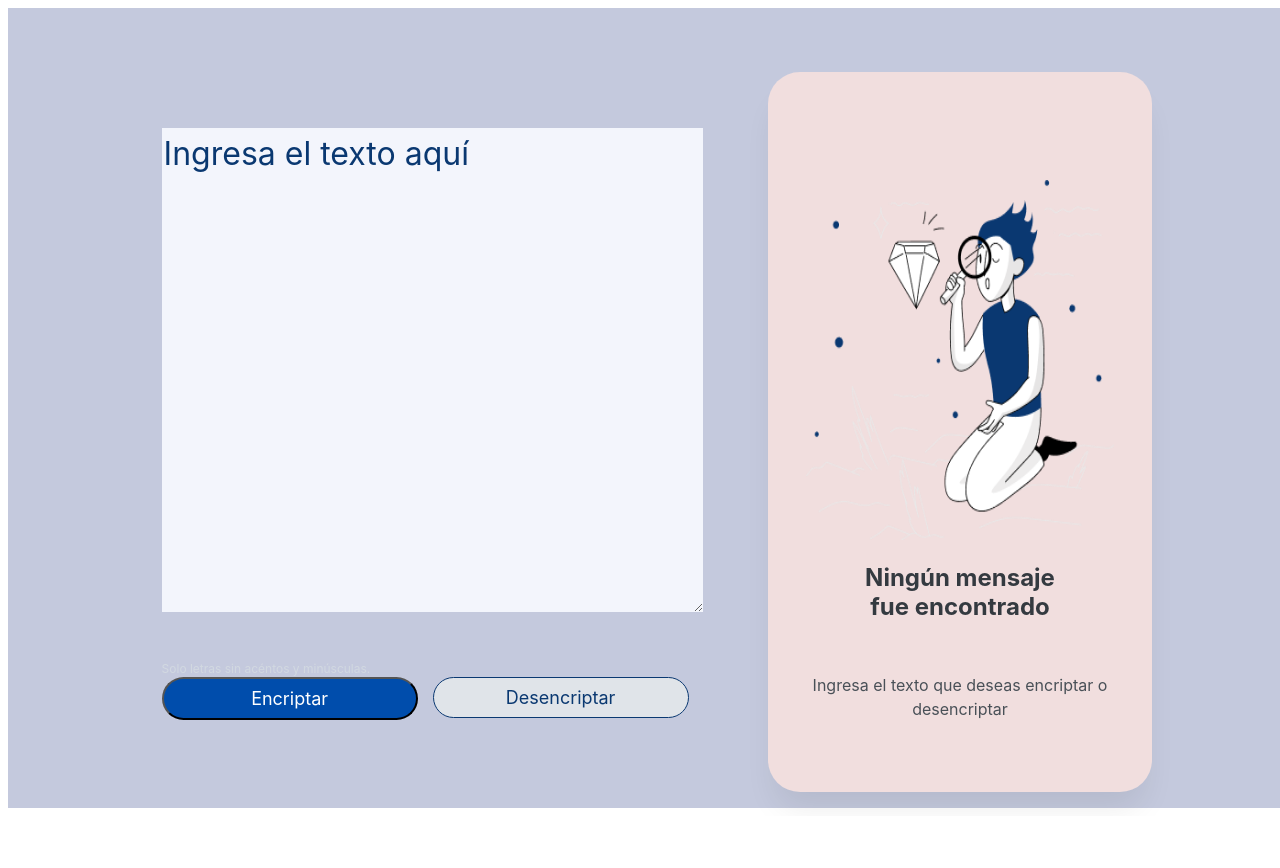
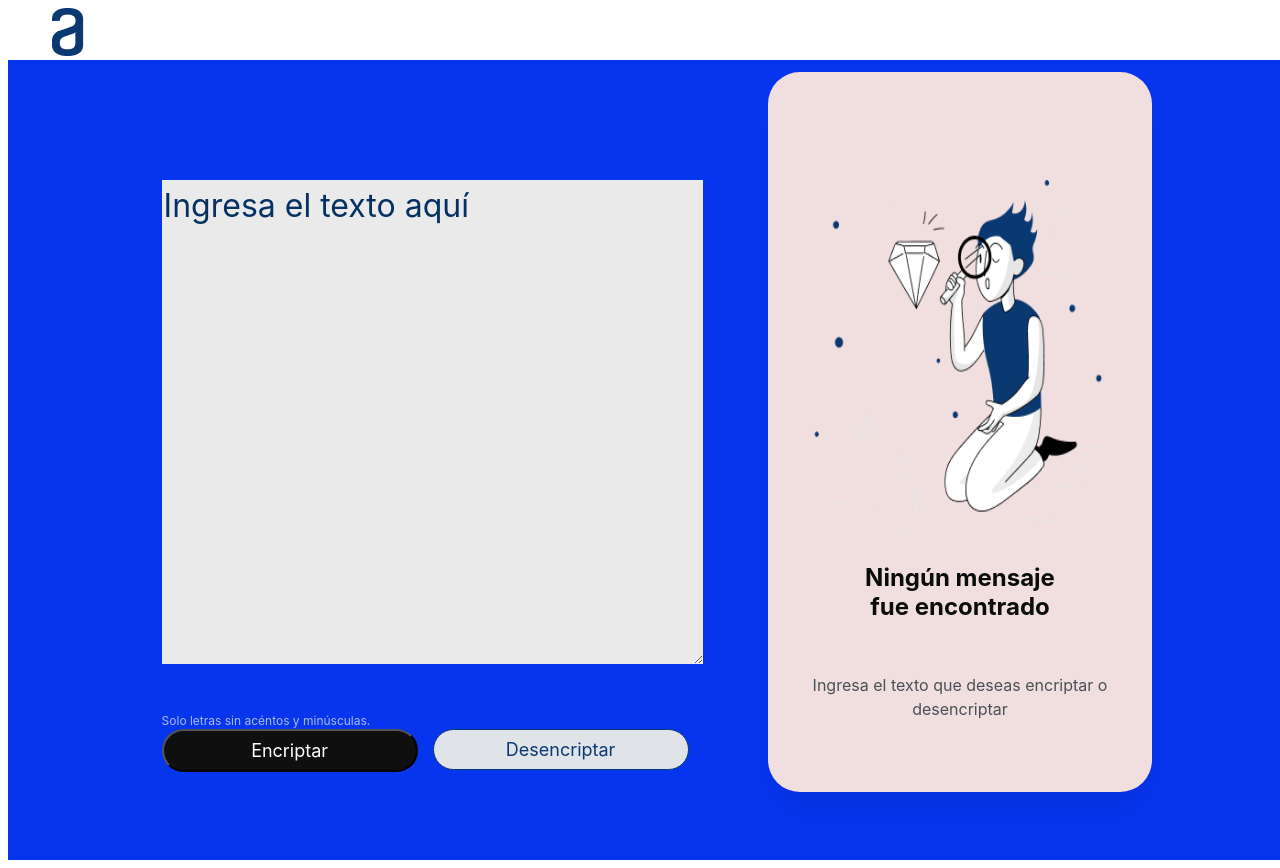
Before and after one commit to Antonio3264/Challenge-Encriptador-De-Texto, a plain HTML site: page index.html in a window 1280 px wide. Before the commit the page ends 816 px from the top, so only its background shows below. Drawn offline with Linux system fonts and the light colour scheme.

Commit message:
Modificacion de Colores y Logo

```diff
--- a/style.css
+++ b/style.css
@@ -7,18 +7,10 @@
     position: relative;
     width: 100vw;
     height: 100vh;
-    background: #c4c9dd;
+    background: #0635ee;
   }
   .logo{
-    display: flex;
-    flex-direction: row;
 
-    padding: 1% 0;
-    position: absolute;
-    width: 8%;
-    left: 12%;
-
-    gap: 15px;
 
 
   }
@@ -34,11 +26,11 @@
     font-weight: 400;
     font-size: 32px;
     line-height: 150%;
-    background-color: #f3f5fc;
+    background-color: #eaeaeb;
   }
 
   .texto::placeholder {
-    color: #0a3871;
+    color: #053064;
   }
 
   .texto:focus,
@@ -90,7 +82,7 @@
     padding: 1%;
     gap: 8px;
     width: 25%;
-    background-color: #004dac;
+    background-color: #0f0f0f;
     border-radius: 24px;
     font-family: "Inter";
     font-size: 18px;
@@ -160,7 +152,7 @@
     font-size: 24px;
     line-height: 120%;
     text-align: center;
-    color: #343a40;
+    color: #0b0c0c;
   }
 
   .mensaje-encriptado p {
```
